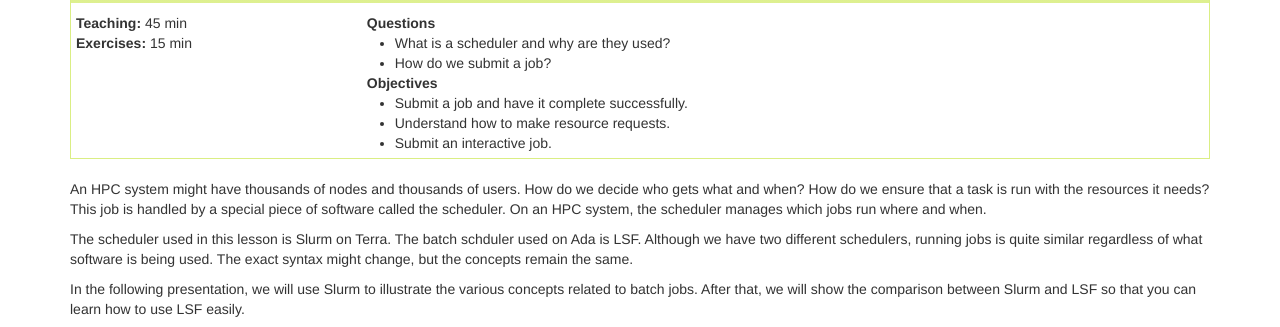
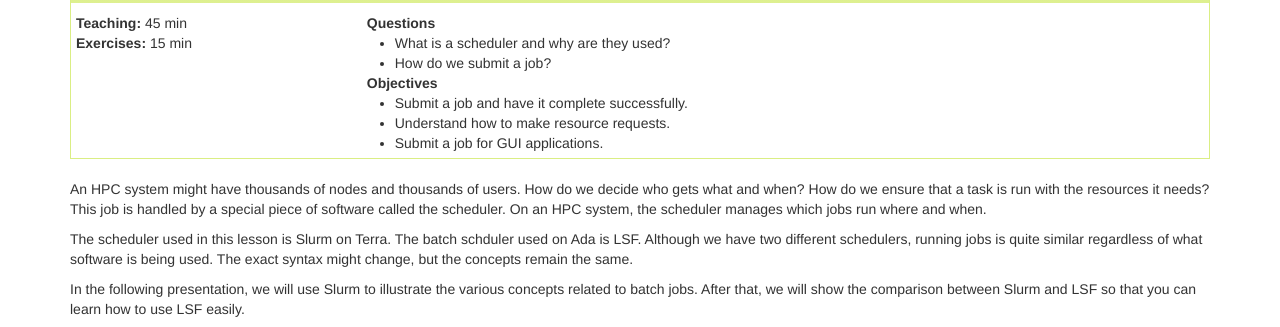
Before and after one commit to luop0812/HPRC_IntroHPC, a Jekyll site: the page built from _episodes/12-scheduler.md, in a window 1280 px wide and 900 px high. Shown: the part 218-545 px from the top of the window. Built offline with Jekyll 4.4.1, drawn with Linux system fonts in a browser that asks for light colours.

Commit message:
update more files

```diff
--- a/_episodes/12-scheduler.md
+++ b/_episodes/12-scheduler.md
@@ -8,7 +8,7 @@ questions:
 objectives:
 - "Submit a job and have it complete successfully."
 - "Understand how to make resource requests."
-- "Submit an interactive job."
+- "Submit a job for GUI applications."
 keypoints:
 - "The scheduler handles how compute resources are shared between users."
 - "Everything you do should be run through the scheduler."
```
Also changed, not shown: 1 other file.
